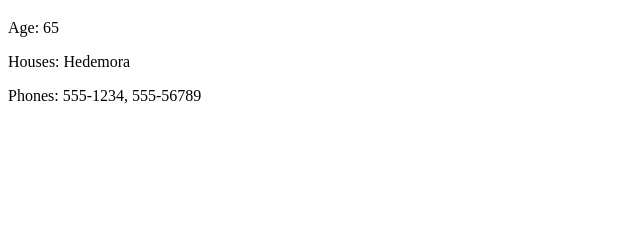
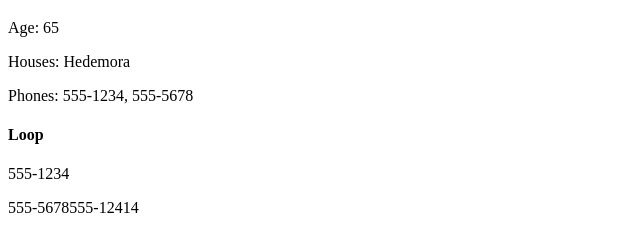
Before and after one commit to permag/LupoJS, a plain HTML site: page index.html in a window 1280 px wide. Shown: the part 61-312 px from the top of the page, without its empty margins (0-640 px from the left). Drawn offline with nearby package versions, Linux system fonts and the light colour scheme.

Commit message:
custom for-loop progress

```diff
--- a/app.js
+++ b/app.js
@@ -8,7 +8,7 @@
         return {
             name: 'Sven Svensson',
             age: 65,
-            phones: ['555-1234', '555-56789'],
+            phones: ['555-1234', '555-5678', '555-12414'],
             houses: {resident: 'Morbacka', summer: 'Hedemora', ob: {test: 'test'}}
         }
     }
@@ -16,7 +16,7 @@
     function controller() {
         var view = document.getElementById('view');
         var $model = {
-                person: personModel()
+            person: personModel()
         };
         render('./part.html', view, $model);
     }
@@ -36,14 +36,45 @@
     }
 
     function htmlGenerator(html, $model) {
+        var arr = [];
         var re = /{{([^}}]+)?}}/,
             bracket = '',
             member = '';
         while (match = re.exec(html)) {
             bracket = match[0];
             member = $.trim(match[1]);
-            var fu = new Function('member', '$model', 'return $model.' + member + ';');
-            html = html.replace(bracket, fu(member, $model));
+            arr.push(member);
+            var loop = member.substr(0, 4);
+            if (loop === 'for ') {
+                html = html.replace(bracket, '');
+                var loopArr = [];
+                while (loopMatch = re.exec(html)) {
+                    loopBracket = loopMatch[0];
+                    loopMember = $.trim(loopMatch[1]);  // e.g. phone
+                    var loopData = member.split(' ')[3];  // e.g. member.phones
+
+                    if (loopMember === 'endfor') {
+                        html = html.replace(loopBracket, '');  // remove endfor tag
+                        var n = eval('$model.'+loopArr[0][1]+'.length');
+                        for (var i=0; i<loopArr.length; i+=1) {
+                            var modBracket = loopArr[i][0].substring(1, loopArr[i][0].length-1);
+                            var list = eval('$model.'+loopArr[i][1]);
+                            for (var y=0; y<list.length; y+=1) {
+                                html += modBracket;
+                                html = html.replace(modBracket, list[y]);
+                            }
+                            html = html.replace(modBracket, '');
+                        }
+                        break;
+                    }
+
+                    loopArr.push([loopBracket, loopData]);
+                    html = html.replace(loopBracket, loopBracket.substring(1, loopBracket.length-1));
+                }
+            } else {
+                var fu = new Function('$model', 'return $model.' + member + ';');
+                html = html.replace(bracket, fu($model));
+            }
         }
         return html;
     }
--- a/part.html
+++ b/part.html
@@ -2,3 +2,8 @@
 <p>Age: {{ person.age }}</p>
 <p>Houses: {{ person.houses.summer }}</p>
 <p>Phones: {{ person.phones[0] }}, {{ person.phones[1] }}</p>
+
+<h4>Loop</h4>
+{{ for phone in person.phones }}
+	<p>{{ phone }}</p>
+{{ endfor }}
```
